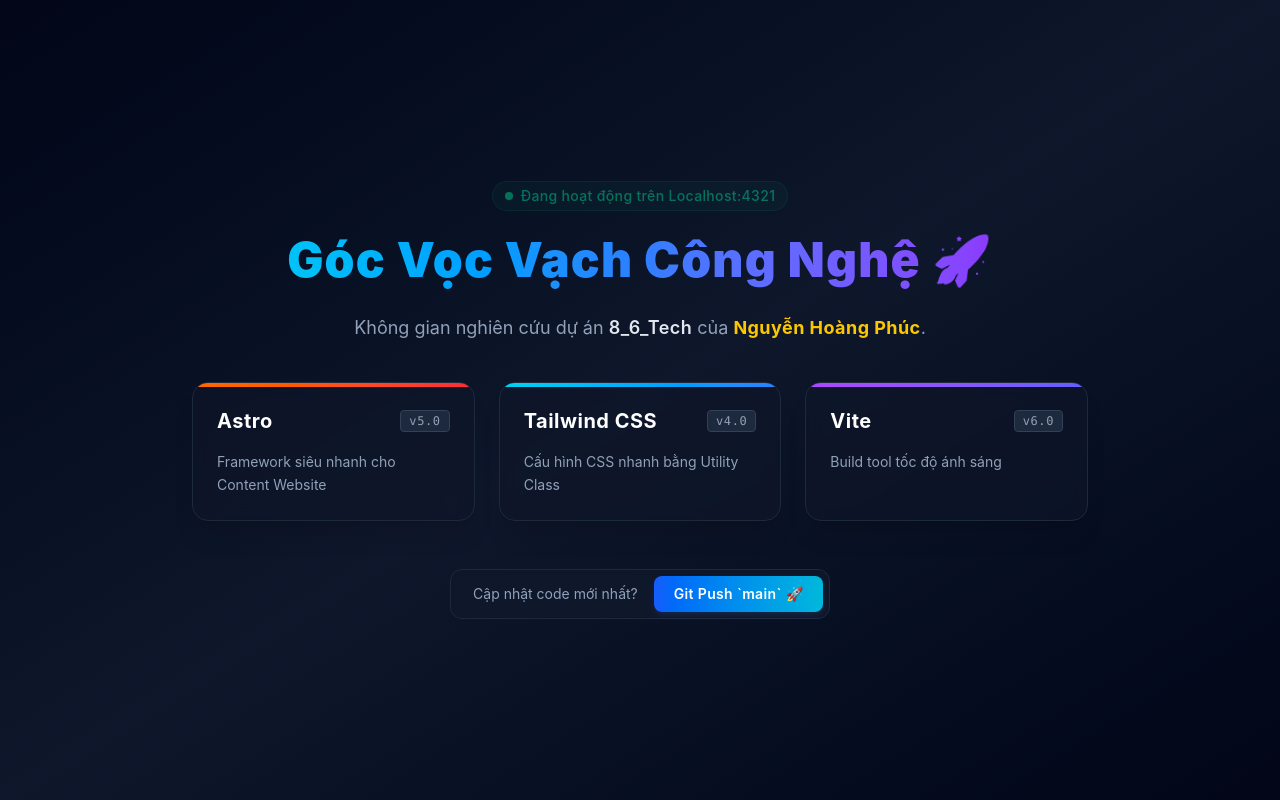
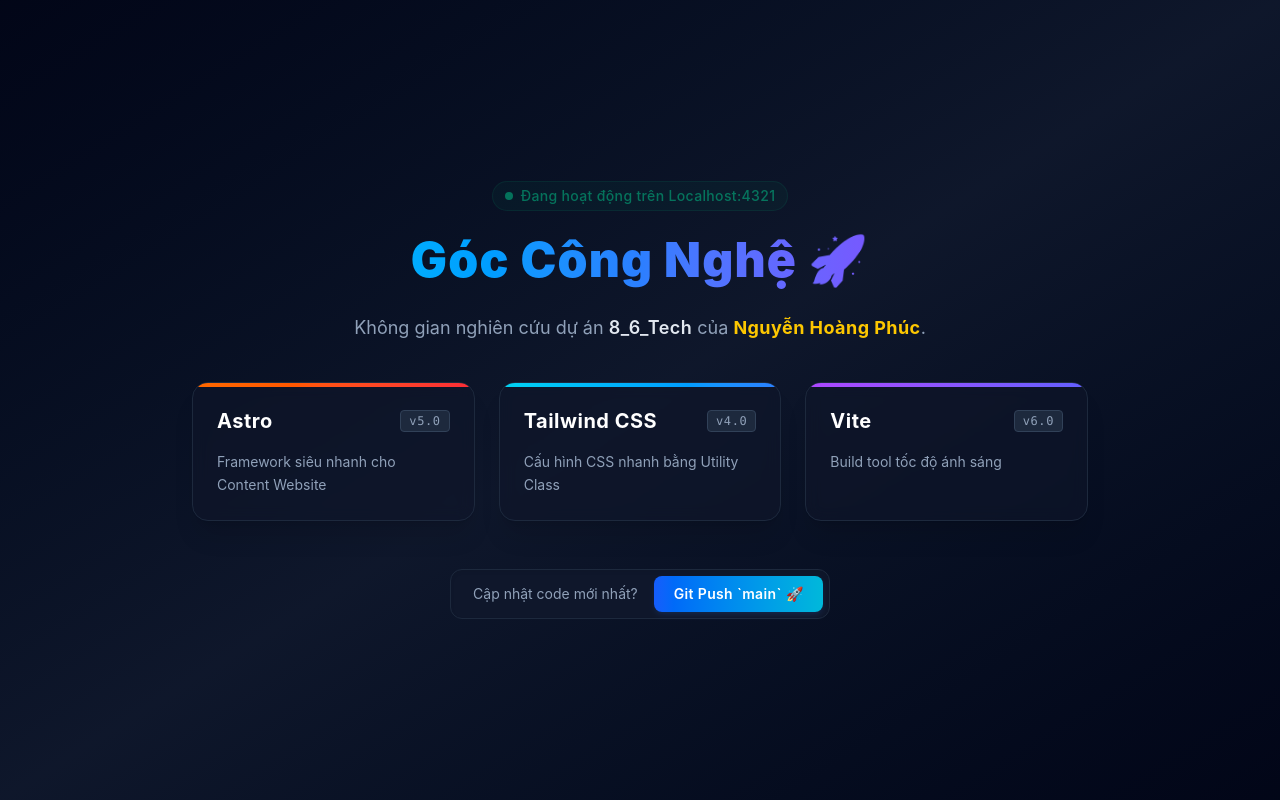
Before and after one commit to HoangPhuc10124/TTTN, an Astro site in the folder 8_6_Tech/: page / in a window 1280 px wide. Built offline with nearby package versions, Linux system fonts and the light colour scheme; Astro itself is replaced by a stand-in of ours.

Commit message:
8_6_Tech hoàn thiện

```diff
--- a/8_6_Tech/src/pages/index.astro
+++ b/8_6_Tech/src/pages/index.astro
@@ -26,7 +26,7 @@
 					Đang hoạt động trên Localhost:4321
 				</div>
 				<h1 class="text-4xl md:text-5xl font-black tracking-wide leading-snug bg-clip-text text-transparent bg-gradient-to-r from-cyan-400 via-blue-500 to-purple-600 pb-1">
-					Góc Vọc Vạch Công Nghệ 🚀
+					Góc Công Nghệ 🚀
 				</h1>
 				<p class="text-slate-400 max-w-xl mx-auto text-base md:text-lg tracking-normal leading-relaxed">
 					Không gian nghiên cứu dự án <span class="text-slate-200 font-semibold tracking-wide">8_6_Tech</span> của <span class="text-yellow-400 font-bold tracking-wide whitespace-nowrap">{studentName}</span>.
```
